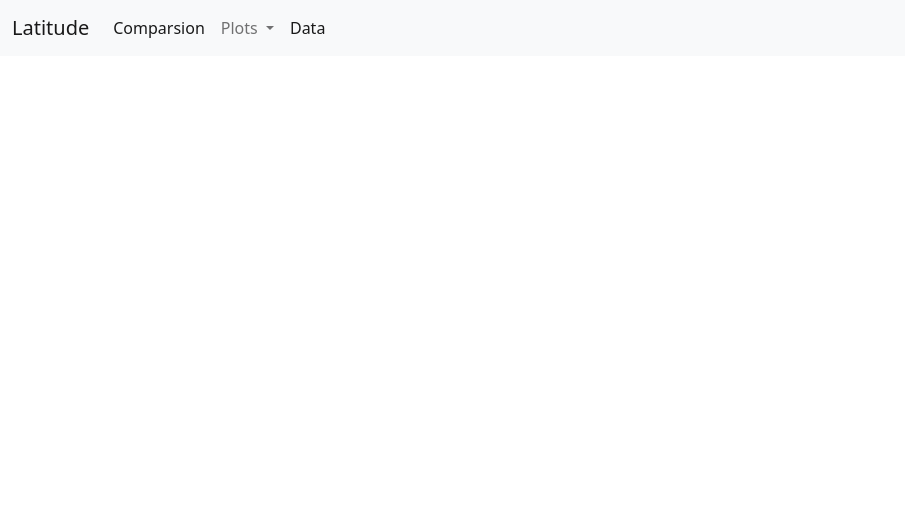
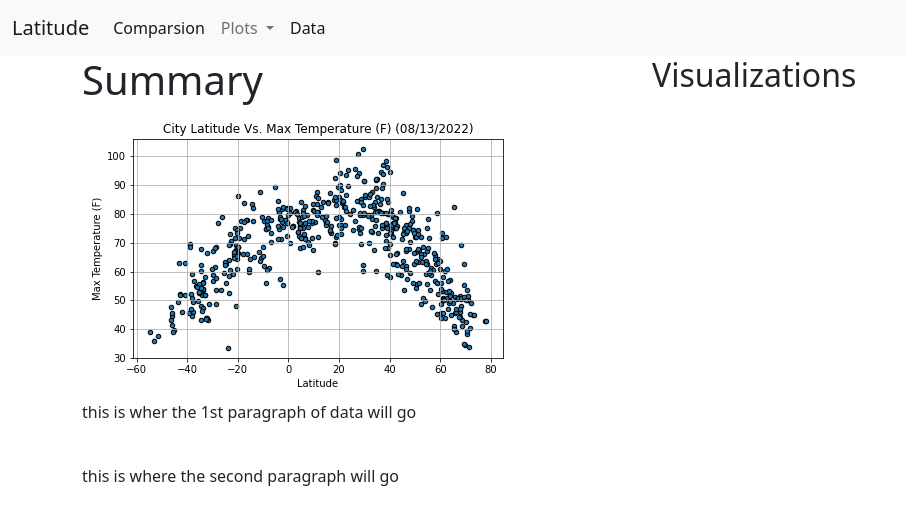
Before and after one commit to 17sarahstoffel/web-design-challenge, a plain HTML site: page landing.html in a window 1280 px wide. Shown: the whole page, without its empty margins (0-905 px from the left). Drawn offline with nearby package versions, Linux system fonts and the light colour scheme.

Commit message:
Started frame work for landing.html

```diff
--- a/landing.html
+++ b/landing.html
@@ -47,7 +47,26 @@
         </div>
       </nav>
 
+    <!-- Creating the space for the summary -->
+    <div class="container">
+        <div class="row">
+            <div class="col-md-6">
+                <h1>Summary</h1>
+                <img src="assets/images/temp_v_lat.png">
+                <p>this is wher the 1st paragraph of data will go</p>
+                <br>
+                <p>this is where the second paragraph will go</p>
+            </div>
 
+            <!-- Creating the sidebar -->
+            <div class="col-md-6">
+                <div class="row">
+                    <h2>Visualizations</h2>
+                </div>
+
+            </div>
+        </div>
+    </div>
 
 
 
```
